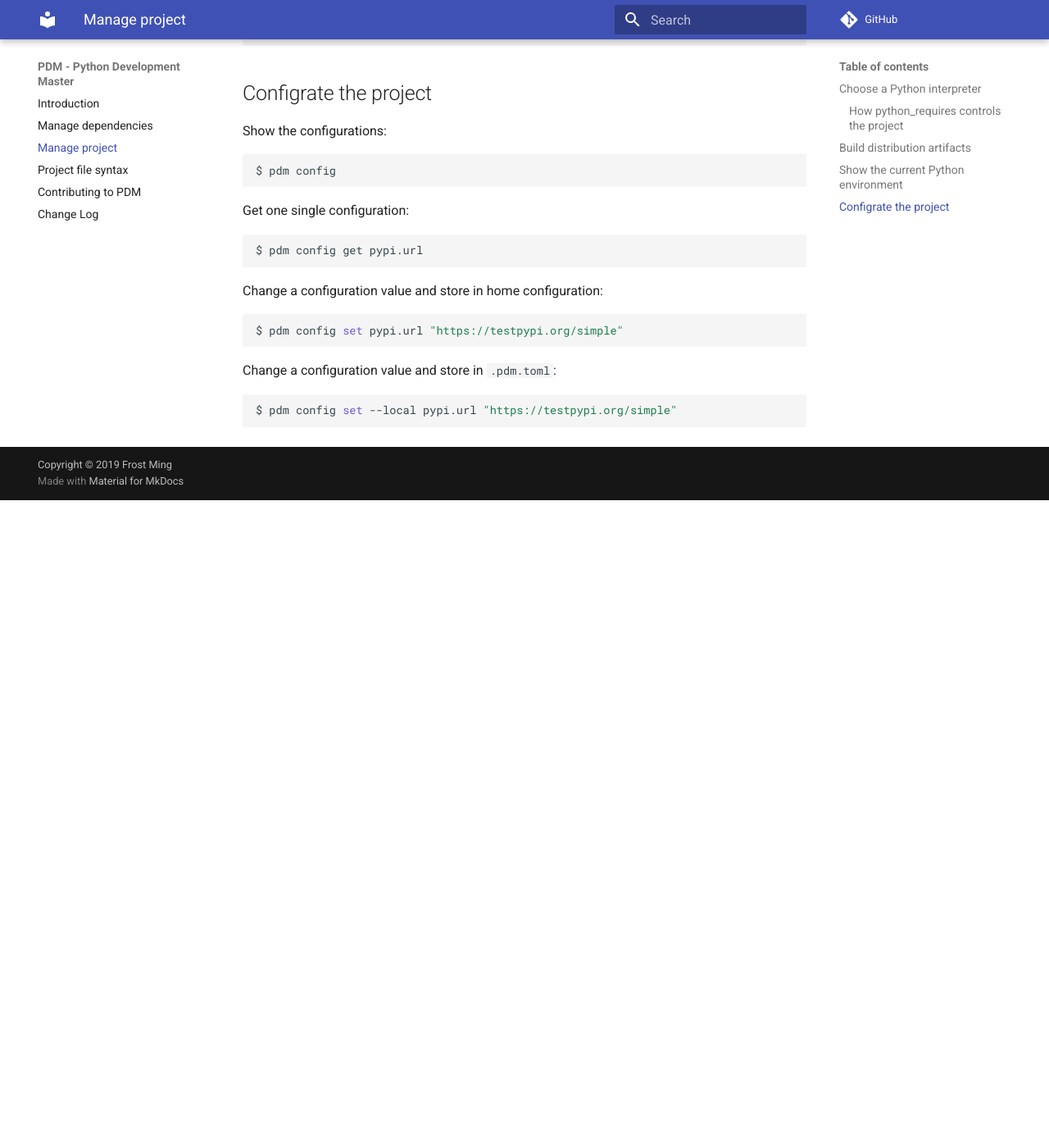
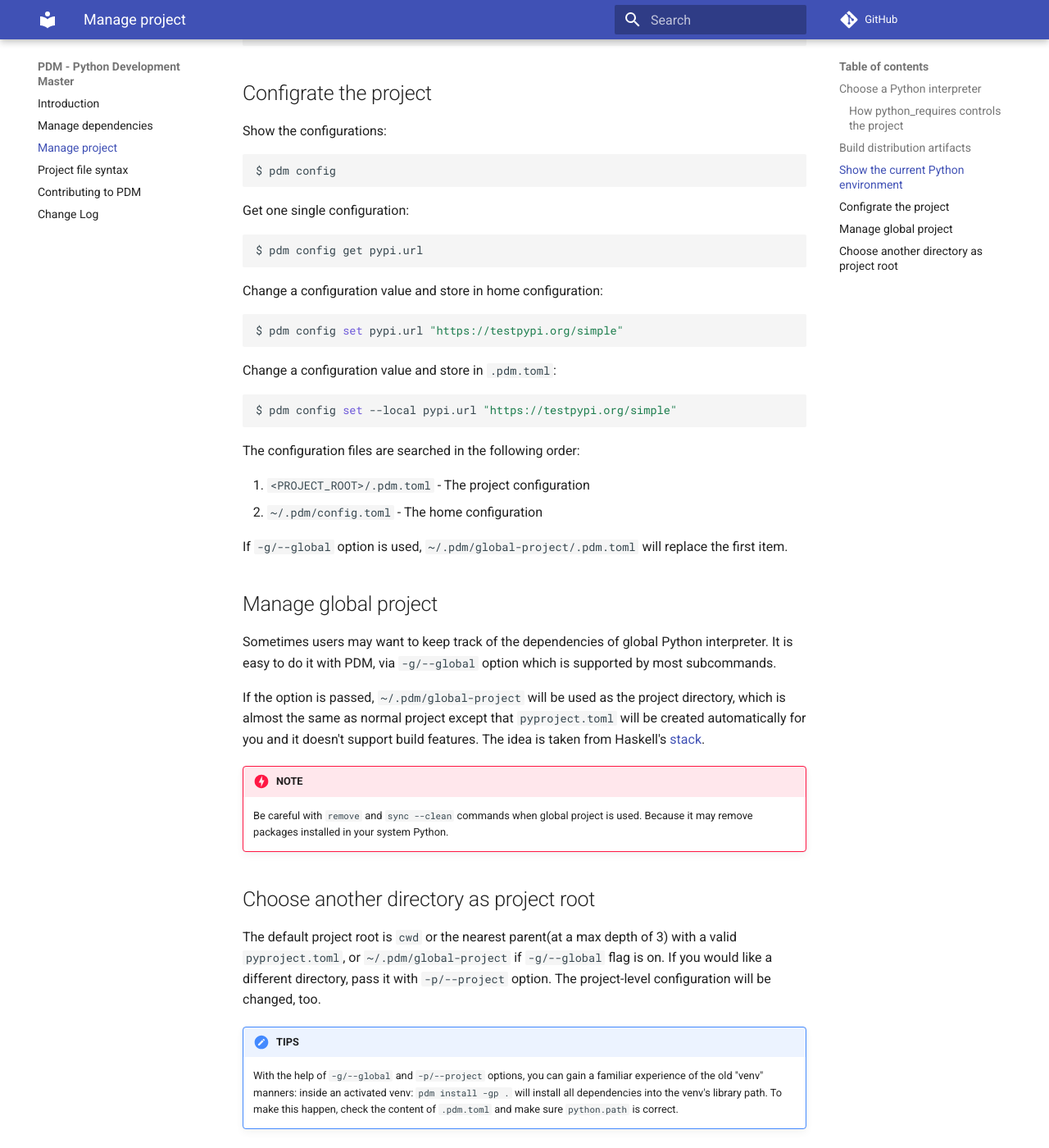
Before and after one commit to ChrisSanderser/pd-ms, an MkDocs documentation site: the page built from docs/docs/project.md, in a window 1280 px wide and 1400 px high, scrolled down 1605 px. Shown: the whole window at 82% size. Built offline with MkDocs 1.6.1 and Material for MkDocs 9.7.7, drawn with Linux system fonts in a browser that asks for light colours; comment, search, counter and statistics services are not loaded; before the commit the page ends 2215 px from its top, so only the background shows below that.

Commit message:
Add docs

````diff
--- a/docs/docs/project.md
+++ b/docs/docs/project.md
@@ -86,3 +86,35 @@ Change a configuration value and store in `.pdm.toml`:
 ```bash
 $ pdm config set --local pypi.url "https://testpypi.org/simple"
 ```
+
+The configuration files are searched in the following order:
+
+1. `<PROJECT_ROOT>/.pdm.toml` - The project configuration
+2. `~/.pdm/config.toml` - The home configuration
+
+If `-g/--global` option is used, `~/.pdm/global-project/.pdm.toml` will replace the first item.
+
+## Manage global project
+
+Sometimes users may want to keep track of the dependencies of global Python interpreter.
+It is easy to do it with PDM, via `-g/--global` option which is supported by most subcommands.
+
+If the option is passed, `~/.pdm/global-project` will be used as the project directory, which is
+almost the same as normal project except that `pyproject.toml` will be created automatically for you
+and it doesn't support build features. The idea is taken from Haskell's [stack](https://docs.haskellstack.org).
+
+!!! danger "NOTE"
+    Be careful with `remove` and `sync --clean` commands when global project is used. Because it may
+    remove packages installed in your system Python.
+
+## Choose another directory as project root
+
+The default project root is `cwd` or the nearest parent(at a max depth of 3) with a valid `pyproject.toml`,
+or `~/.pdm/global-project` if `-g/--global` flag is on. If you would like a different directory, pass it
+with `-p/--project` option. The project-level configuration will be changed, too.
+
+!!! note "TIPS"
+    With the help of `-g/--global` and `-p/--project` options, you can gain a familiar experience of the
+    old "venv" manners: inside an activated venv: `pdm install -gp .` will install all dependencies into the
+    venv's library path. To make this happen, check the content of `.pdm.toml` and make sure `python.path`
+    is correct.
````
Also changed, not shown: 2 other files.
